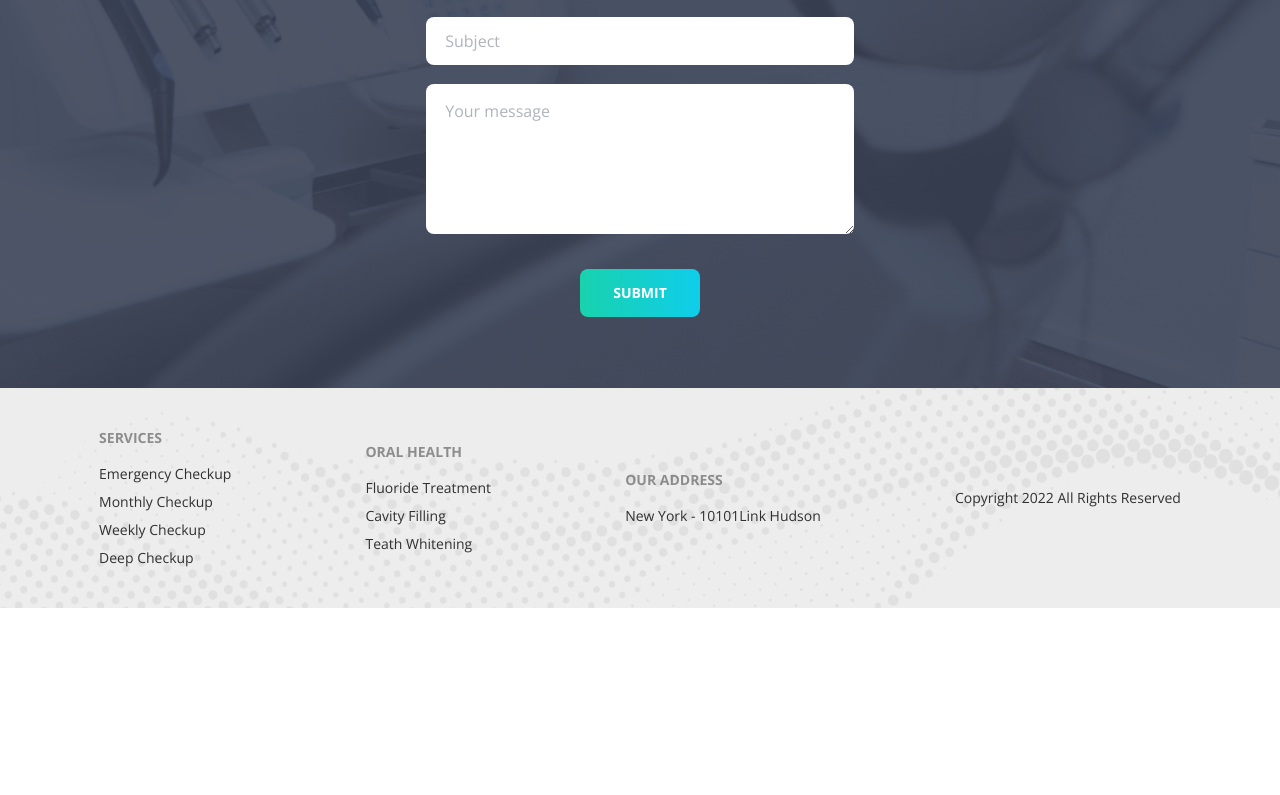
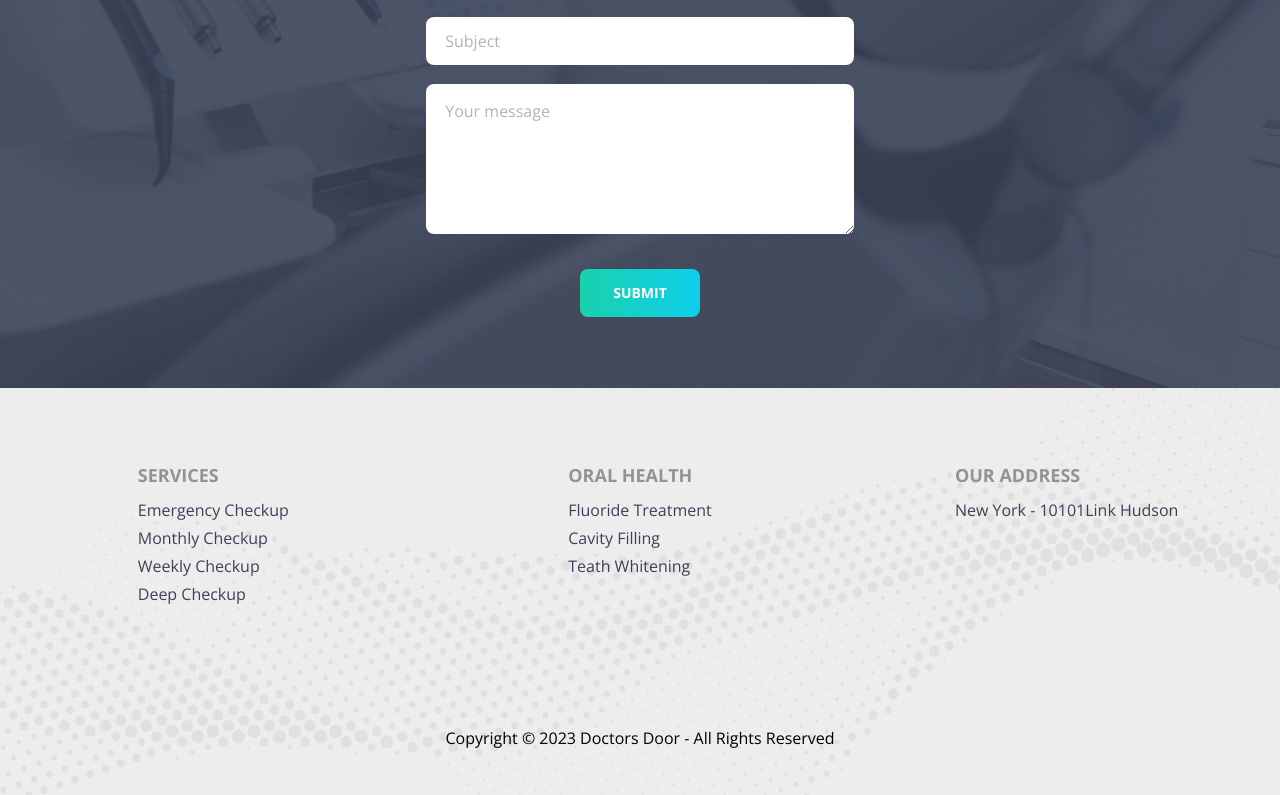
Before and after one commit to md-atiqurrahman/doctors-door-client, a React (Create React App) app: page / in a window 1280 px wide. Shown: the part 4124-4919 px from the top of the page. Before the commit the page ends 4732 px from the top, so only its background shows below. Built offline with nearby package versions, Linux system fonts and the light colour scheme.

Commit message:
complete the footer section

```diff
--- a/src/Pages/Shared/Footer/Footer.js
+++ b/src/Pages/Shared/Footer/Footer.js
@@ -2,27 +2,55 @@ import React from "react";
 import { Link } from "react-router-dom";
 
 const Footer = () => {
+  const today = new Date();
+  const year = today.getFullYear();
   return (
-    <footer className="footer place-items-center p-10 bg-base-200 text-base-content bg-footerBg bg-cover bg-center bg-no-repeat">
-      <div>
-        <span className="footer-title">Services</span>
-        <Link className="link link-hover">Emergency Checkup</Link>
-        <Link className="link link-hover">Monthly Checkup</Link>
-        <Link className="link link-hover">Weekly Checkup</Link>
-        <Link className="link link-hover">Deep Checkup</Link>
+    <footer className="pt-[74px] pb-[45px] bg-base-200 bg-footerBg bg-cover bg-center bg-no-repeat">
+      <div className="grid grid-cols-1 md:grid-cols-2 lg:grid-cols-3 justify-items-center content-start">
+        <div className="flex flex-col">
+          <span className="text-[18px] font-bold text-[#939393] uppercase mb-[9px]">
+            Services
+          </span>
+          <Link className="text-[16px] font-normal text-accent cursor-pointer mb-[4px]">
+            Emergency Checkup
+          </Link>
+          <Link className="text-[16px] font-normal text-accent cursor-pointer mb-[4px]">
+            Monthly Checkup
+          </Link>
+          <Link className="text-[16px] font-normal text-accent cursor-pointer mb-[4px]">
+            Weekly Checkup
+          </Link>
+          <Link className="text-[16px] font-normal text-accent cursor-pointer mb-[4px]">
+            Deep Checkup
+          </Link>
+        </div>
+        <div className="flex flex-col">
+          <span className="text-[18px] font-bold text-[#939393] uppercase mb-[9px]">
+            ORAL HEALTH
+          </span>
+          <Link className="text-[16px] font-normal text-accent cursor-pointer mb-[4px]">
+            Fluoride Treatment
+          </Link>
+          <Link className="text-[16px] font-normal text-accent cursor-pointer mb-[4px]">
+            Cavity Filling
+          </Link>
+          <Link className="text-[16px] font-normal text-accent cursor-pointer mb-[4px]">
+            Teath Whitening
+          </Link>
+        </div>
+        <div className="flex flex-col">
+          <span className="text-[18px] font-bold text-[#939393] uppercase mb-[9px]">
+            OUR ADDRESS
+          </span>
+          <Link className="text-[16px] font-normal text-accent cursor-pointer mb-[4px]">
+            New York - 10101Link Hudson
+          </Link>
+        </div>
       </div>
-      <div>
-        <span className="footer-title">ORAL HEALTH</span>
-        <Link className="link link-hover">Fluoride Treatment</Link>
-        <Link className="link link-hover">Cavity Filling</Link>
-        <Link className="link link-hover">Teath Whitening</Link>
-      </div>
-      <div>
-        <span className="footer-title">OUR ADDRESS</span>
-        <Link className="link link-hover">New York - 10101Link Hudson</Link>
-      </div>
-      <div>
-        <p>Copyright 2022 All Rights Reserved</p>
+      <div className="text-center mt-[116px]">
+        <p className="text-[16px] font-normal text-black">
+          Copyright © {year} Doctors Door - All Rights Reserved
+        </p>
       </div>
     </footer>
   );
```
